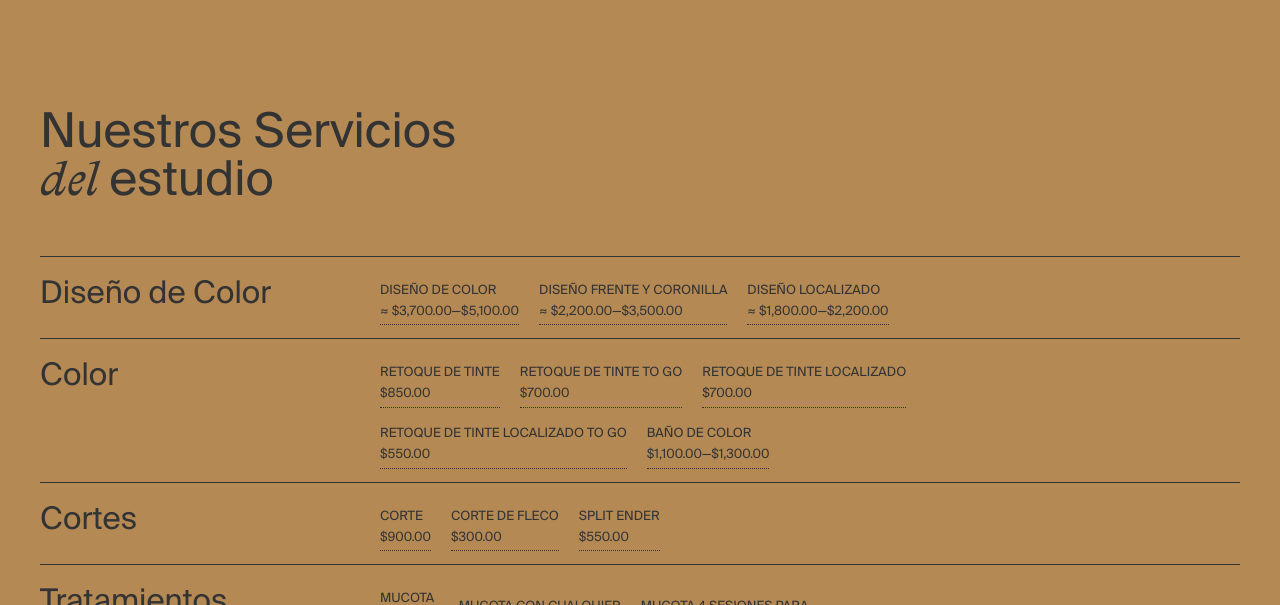
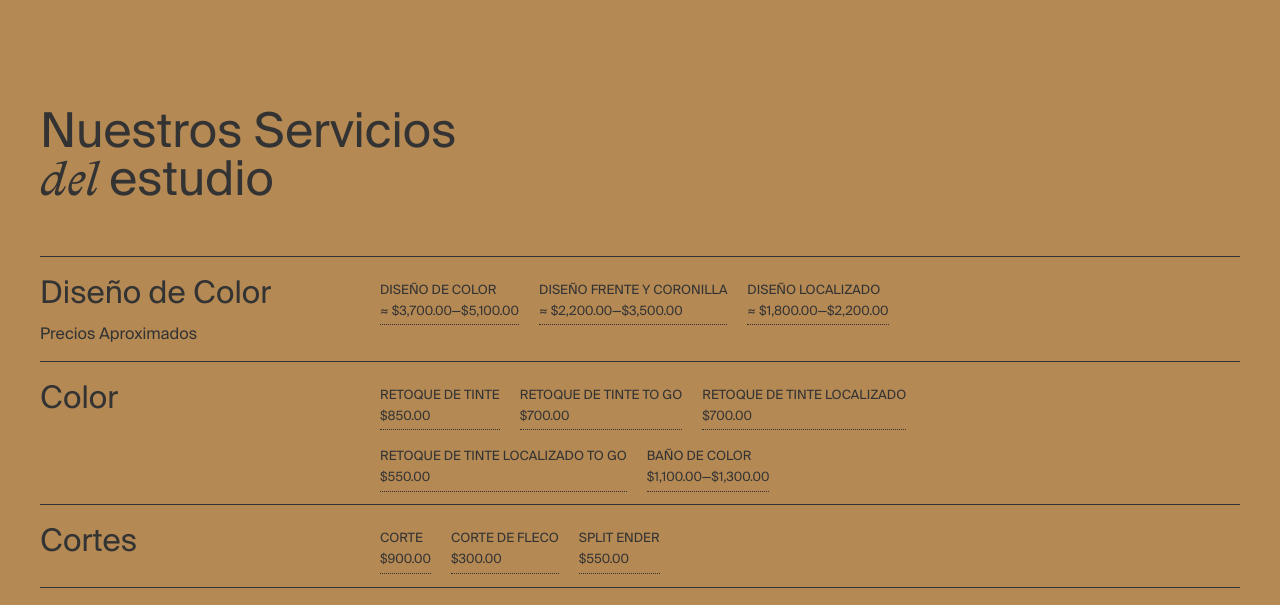
Before and after one commit to Heypleg/heypleg.github.io, a plain HTML site: page servicios.html in a window 1280 px wide. Shown: the part 96-701 px from the top of the page. Drawn offline with nearby package versions, Linux system fonts and the light colour scheme; files whose address does not match are found by name; a web font is replaced by a local one.

Commit message:
commit 21

```diff
--- a/servicios.html
+++ b/servicios.html
@@ -145,7 +145,7 @@ text-transform: uppercase;
     <article class="content col-12 cglog">
 <ul class="list">
 		<li class="list__item">
-			<figure class="list__item__inner"><figcaption><h2>Diseño de Color</h2></figcaption></figure>
+			<figure class="list__item__inner"><figcaption><h2>Diseño de Color</h2><p>Precios Aproximados</p></figcaption></figure>
 		</li>
 		<li class="list__item2">
 			<figure class="list__item__inner"><figcaption class="servicios">
```
Also changed, not shown: .render_temp_servicios.html.
